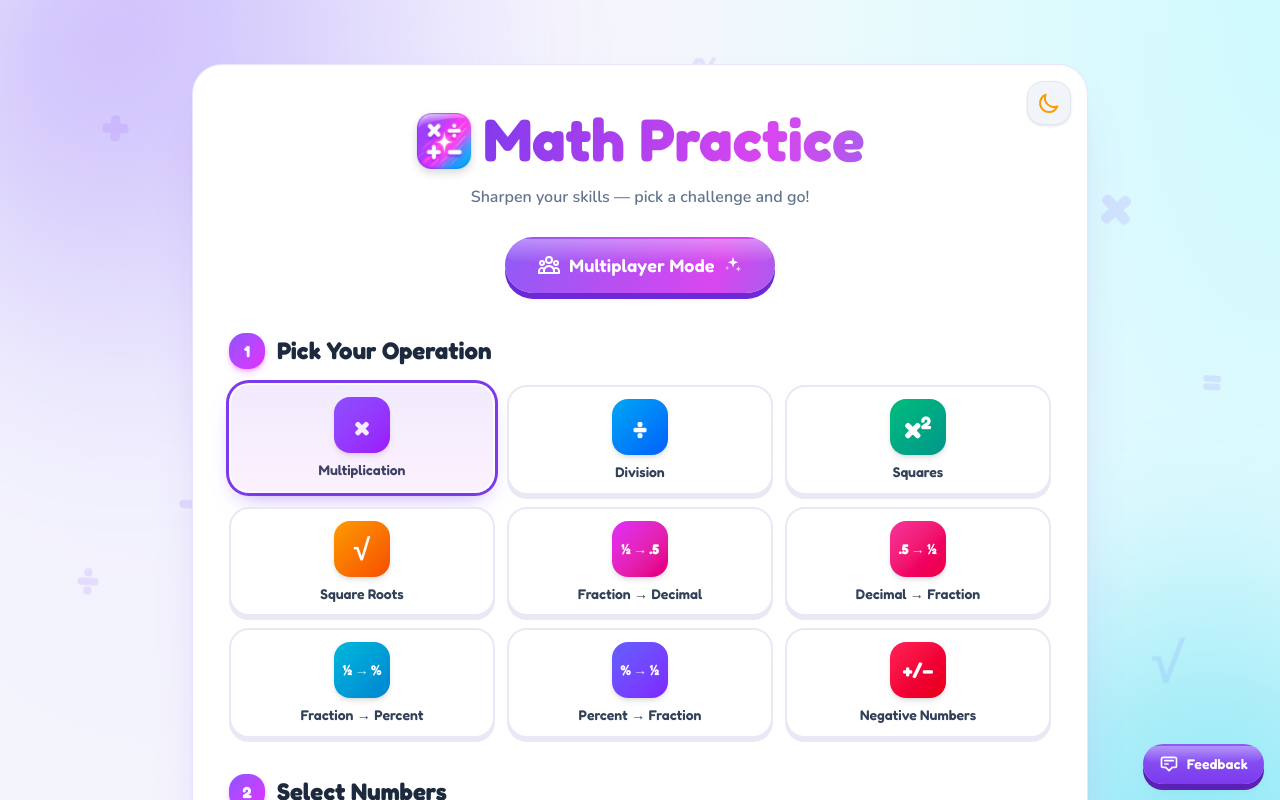
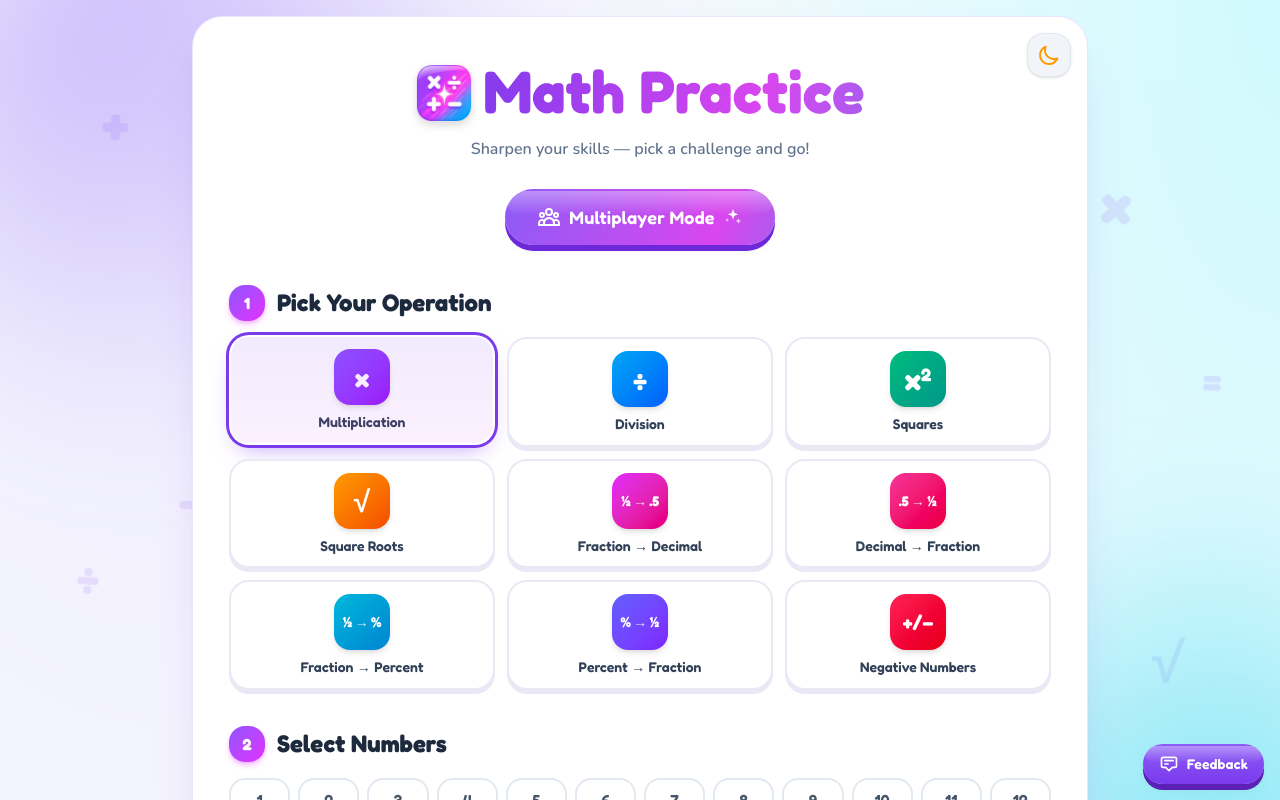
Before and after one commit to GitHubCJ123/Math-Practice-Game, a React (Vite) app: page / in a window 1280 px wide. Shown: the top 800 px of the page. Built offline with nearby package versions, Linux system fonts and the light colour scheme; no server answers.

Commit message:
fix: remove obsolete banner spacing

```diff
--- a/src/App.tsx
+++ b/src/App.tsx
@@ -168,7 +168,7 @@ const AppShell: React.FC = () => {
   }, [handleShowResults]);
 
   return (
-    <div className="arcade-bg min-h-screen flex flex-col items-center justify-center p-4 pt-16 transition-colors duration-300 relative overflow-x-hidden">
+    <div className="arcade-bg min-h-screen flex flex-col items-center justify-center p-4 transition-colors duration-300 relative overflow-x-hidden">
       <BackdropDecor />
       <main className="w-full flex justify-center">
         <Suspense fallback={<RouteFallback />}>
```
